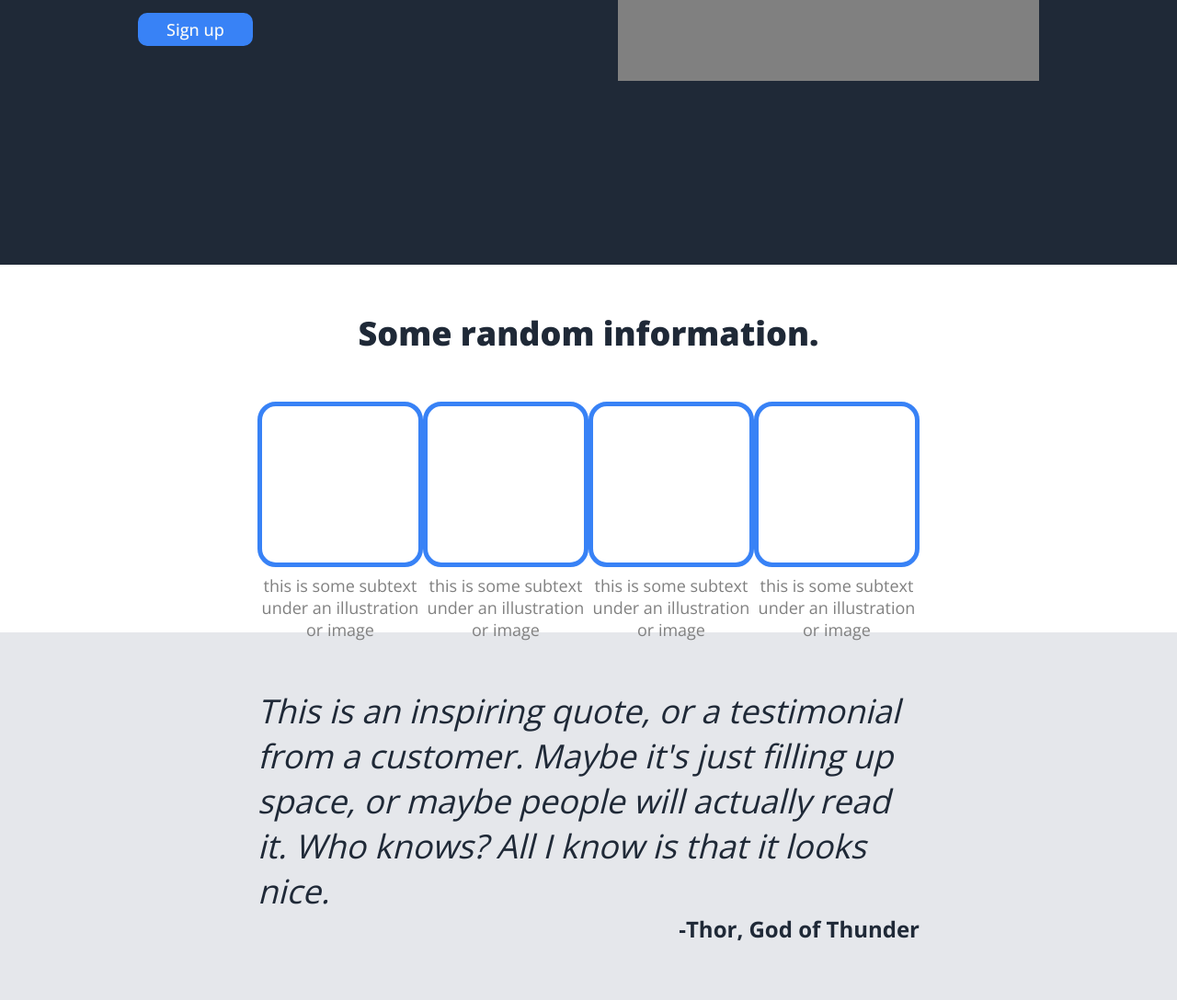
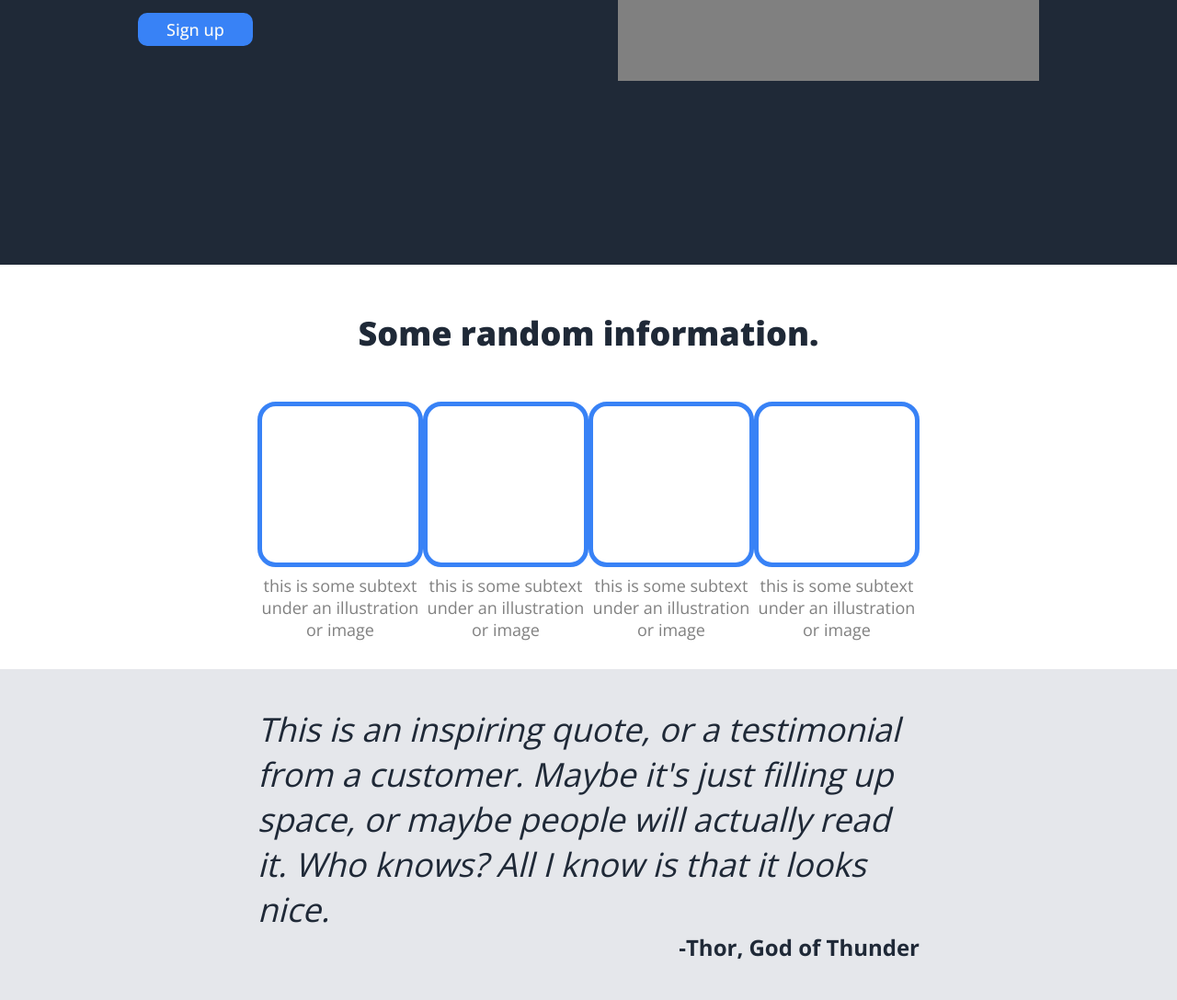
Before and after one commit to josuke0227/odin-landing-page, a plain HTML site: page index.html in a window 1280 px wide. Shown: the part 512-1600 px from the top of the page at 92% size. Drawn offline with nearby package versions, Linux system fonts and the light colour scheme.

Commit message:
Change the height of the information and testimonial section.

```diff
--- a/style.css
+++ b/style.css
@@ -122,7 +122,7 @@ button {
 /* Information */
 .information {
   padding-top: 50px;
-  height: 50vh;
+  height: 55vh;
 }
 
 .items-container {
@@ -158,7 +158,7 @@ h2 {
 
 /* Testimonial section */
 .testimonial {
-  height: 50vh;
+  height: 45vh;
   background-color: #e5e7eb;
   display: flex;
   flex-direction: column;
```
